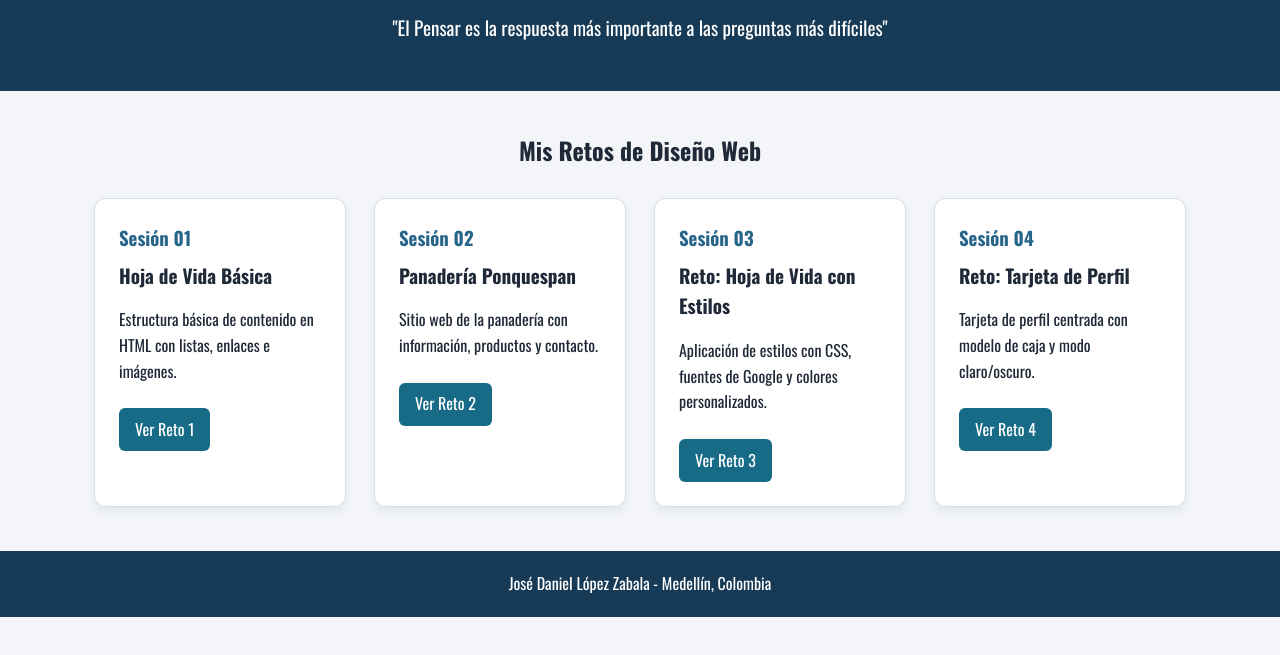
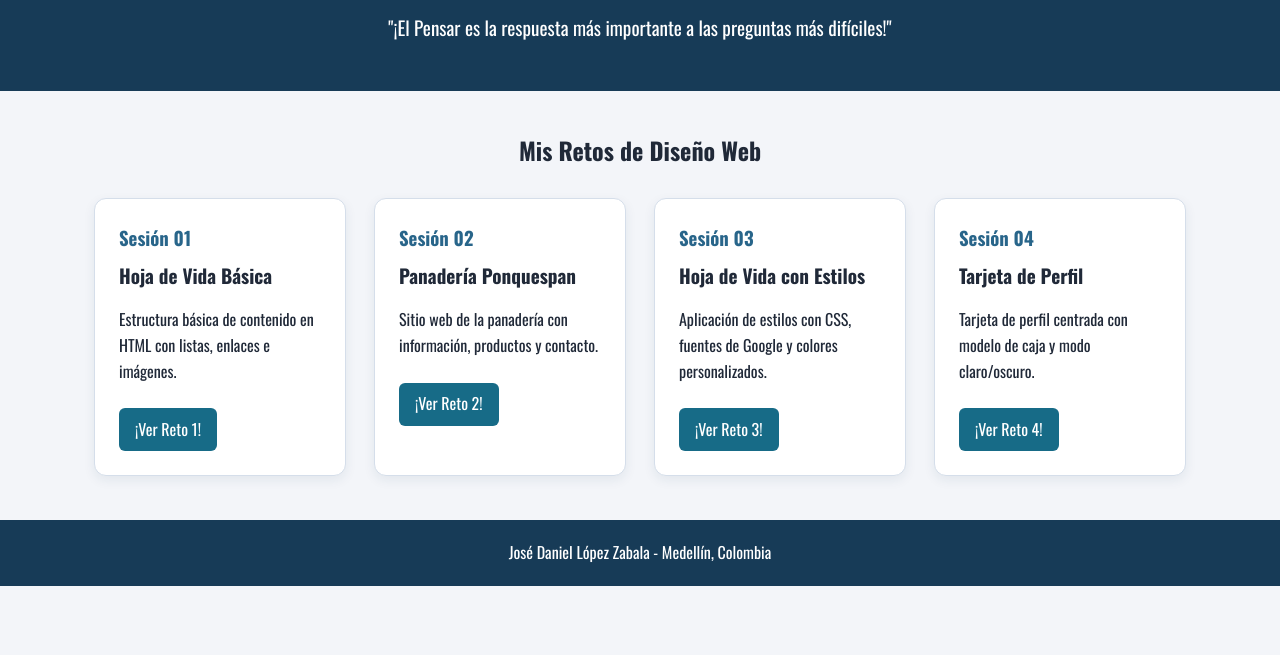
Before and after one commit to daniellopez-adv/web-adso-daniellopez, a plain HTML site: page index.html in a window 1280 px wide. Shown: the part 145-800 px from the top of the page. Drawn offline with nearby package versions, Linux system fonts and the light colour scheme.

Commit message:
Update index.html

```diff
--- a/index.html
+++ b/index.html
@@ -3,7 +3,7 @@
   <head>
     <meta charset="UTF-8" />
     <meta name="viewport" content="width=device-width, initial-scale=1.0" />
-    <title>Document</title>
+    <title>Mi portafolio en construcción</title>
     <link rel="preconnect" href="https://fonts.googleapis.com" />
     <link rel="preconnect" href="https://fonts.gstatic.com" crossorigin />
     <link
@@ -17,7 +17,7 @@
       <h1>José Daniel López Zabala</h1>
       <p class="subtitulo">Aprendiz ADSO - SENA CTMA</p>
       <p class="frase">
-        "El Pensar es la respuesta más importante a las preguntas más difíciles"
+        "¡El Pensar es la respuesta más importante a las preguntas más difíciles!"
       </p>
     </header>
 
@@ -31,7 +31,7 @@
             Estructura básica de contenido en HTML con listas, enlaces e
             imágenes.
           </p>
-          <a href="sesion01/reto/index.html" class="boton-enlace">Ver Reto 1</a>
+          <a href="sesion01/reto/index.html" class="boton-enlace">¡Ver Reto 1!</a>
         </div>
 
         <div class="tarjeta">
@@ -40,26 +40,26 @@
           <p>
             Sitio web de la panadería con información, productos y contacto.
           </p>
-          <a href="sesion02/reto/index.html" class="boton-enlace">Ver Reto 2</a>
+          <a href="sesion02/reto/index.html" class="boton-enlace">¡Ver Reto 2!</a>
         </div>
 
         <div class="tarjeta">
           <h3>Sesión 03</h3>
-          <p class="reto-titulo">Reto: Hoja de Vida con Estilos</p>
+          <p class="reto-titulo">Hoja de Vida con Estilos</p>
           <p>
             Aplicación de estilos con CSS, fuentes de Google y colores
             personalizados.
           </p>
-          <a href="sesion03/reto/index.html" class="boton-enlace">Ver Reto 3</a>
+          <a href="sesion03/reto/index.html" class="boton-enlace">¡Ver Reto 3!</a>
         </div>
 
         <div class="tarjeta">
           <h3>Sesión 04</h3>
-          <p class="reto-titulo">Reto: Tarjeta de Perfil</p>
+          <p class="reto-titulo">Tarjeta de Perfil</p>
           <p>
             Tarjeta de perfil centrada con modelo de caja y modo claro/oscuro.
           </p>
-          <a href="sesion04/reto/index.html" class="boton-enlace">Ver Reto 4</a>
+          <a href="sesion04/reto/index.html" class="boton-enlace">¡Ver Reto 4!</a>
         </div>
       </div>
     </main>
```
